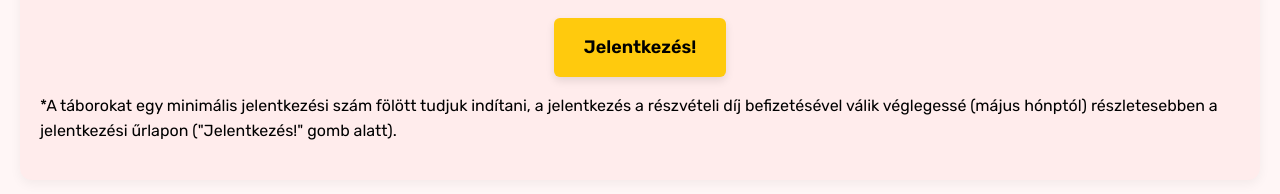
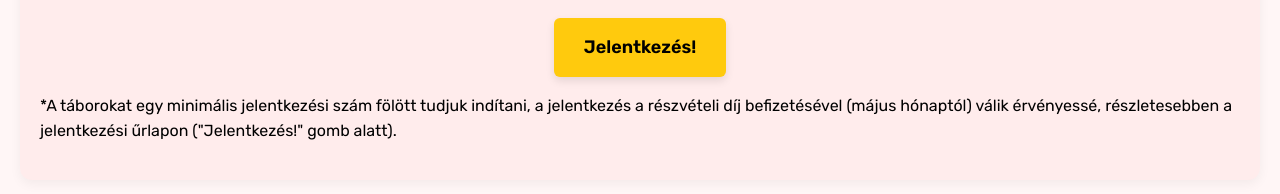
Before and after one commit to tetcamps/tetweb2025, a plain HTML site: page index.html in a window 1280 px wide. Shown: the part 1677-1871 px from the top of the page. Drawn offline with Linux system fonts and the light colour scheme.

Commit message:
Update index.html
helyesírás

```diff
--- a/index.html
+++ b/index.html
@@ -96,7 +96,7 @@
     <div class="register-container">
       <a href="https://docs.google.com/forms/d/e/1FAIpQLSfjLLWt56Rkl7yYegqwO2bhxlhLdcqB7a_deEVUU78MgiFvAA/viewform?entry.612750187=%2B36" class="register-button">Jelentkezés!</a>
     </div>
-	<p>*A táborokat egy minimális jelentkezési szám fölött tudjuk indítani, a jelentkezés a részvételi díj befizetésével válik véglegessé (május hónptól) részletesebben a jelentkezési űrlapon ("Jelentkezés!" gomb alatt).</p>
+	<p>*A táborokat egy minimális jelentkezési szám fölött tudjuk indítani, a jelentkezés a részvételi díj befizetésével (május hónaptól) válik érvényessé, részletesebben a jelentkezési űrlapon ("Jelentkezés!" gomb alatt).</p>
   </section>
 
   <section id="youtube">
```
